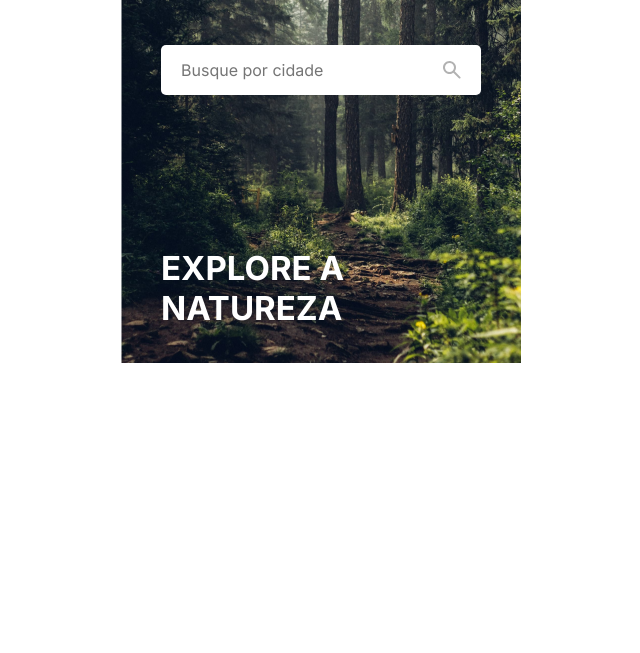
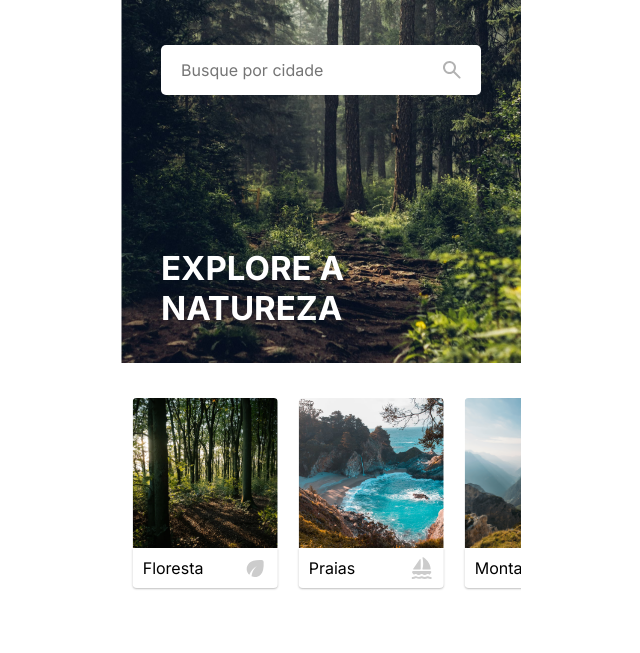
Before and after one commit to Dev-JoseRonaldo/Desafios-Comunidade, a plain HTML site: page index.html in a window 1280 px wide. Shown: the whole page, without its empty margins (319-959 px from the left). Drawn offline with nearby package versions, Linux system fonts and the light colour scheme.

Commit message:
Cards e owl carousel

```diff
--- a/assets/css/base/global.css
+++ b/assets/css/base/global.css
@@ -4,6 +4,7 @@
   --text-white: #ffffff;
   --search-color: #b2b2b2;
   --text-input: #737373;
+  --slider-icon: #cccccc;
 
   --primary-font: 'Inter', sans-serif;
 }
@@ -16,8 +17,7 @@
   font-family: var(--primary-font);
 }
 
-main {
-  display: flex;
-  align-items: center;
-  justify-content: center;
+body {
+  margin: 0 auto;
+  max-width: 400px;
 }
--- /dev/null
+++ b/assets/css/layout/card.css
@@ -0,0 +1,36 @@
+#carousel .content-area .content {
+  width: 145px;
+}
+
+#carousel .content-area .img-area img {
+  width: 100%;
+  height: 150px;
+  object-fit: cover;
+  border-top-left-radius: 4px;
+  border-top-right-radius: 4px;
+}
+
+#carousel .content-area .description-img {
+  width: 100%;
+  height: 40px;
+
+  padding: 10px;
+
+  display: flex;
+  align-items: center;
+  justify-content: space-between;
+
+  background-color: #ffffff;
+  fill: var(--slider-icon);
+
+  border-bottom-left-radius: 4px;
+  border-bottom-right-radius: 4px;
+
+  box-shadow: 0px 1px 2px rgba(0, 0, 0, 0.25);
+  margin-bottom: 42px;
+}
+
+#carousel .content-area .description-img h2 {
+  font-size: 16px;
+  font-weight: 400;
+}
--- a/assets/css/layout/home.css
+++ b/assets/css/layout/home.css
@@ -8,4 +8,6 @@
   background: url(../../img/fundo.png) no-repeat bottom right;
   background-size: cover;
   padding: 45px 40px 35px;
+
+  margin-bottom: 35px;
 }
--- a/assets/css/style.css
+++ b/assets/css/style.css
@@ -5,3 +5,5 @@
 @import url(./layout/search.css);
 
 @import url(./layout/title.css);
+
+@import url(./layout/card.css);
--- /dev/null
+++ b/assets/script/setup_owl.js
@@ -0,0 +1,16 @@
+$('#slider').owlCarousel({
+  center: true,
+  loop: true,
+  margin: 15,
+  nav: false,
+  autoplay: true,
+  responsive: {
+    0: {
+      items: 2
+    },
+
+    800: {
+      items: 2.5
+    }
+  }
+})
--- a/index.html
+++ b/index.html
@@ -7,6 +7,24 @@
     <title>Desafio 09/05</title>
 
     <link rel="stylesheet" href="./assets/css/style.css" />
+
+    <!-- 1. Owl Carousel min .css -->
+    <link
+      rel="stylesheet"
+      href="https://cdnjs.cloudflare.com/ajax/libs/OwlCarousel2/2.3.4/assets/owl.carousel.min.css"
+      integrity="sha512-tS3S5qG0BlhnQROyJXvNjeEM4UpMXHrQfTGmbQ1gKmelCxlSEBUaxhRBj/EFTzpbP4RVSrpEikbmdJobCvhE3g=="
+      crossorigin="anonymous"
+      referrerpolicy="no-referrer"
+    />
+
+    <!-- 2. Owl Carousel Theme .css -->
+    <link
+      rel="stylesheet"
+      href="https://cdnjs.cloudflare.com/ajax/libs/OwlCarousel2/2.3.4/assets/owl.theme.default.min.css"
+      integrity="sha512-sMXtMNL1zRzolHYKEujM2AqCLUR9F2C4/05cdbxjjLSRvMQIciEPCQZo++nk7go3BtSuK9kfa/s+a4f4i5pLkw=="
+      crossorigin="anonymous"
+      referrerpolicy="no-referrer"
+    />
   </head>
   <body>
     <main>
@@ -36,6 +54,104 @@
         </div>
         <h1 class="home__title">EXPLORE A NATUREZA</h1>
       </section>
+
+      <section id="carousel">
+        <div class="slider-group">
+          <div class="container">
+            <div id="slider" class="owl-carousel">
+              <div class="content-area">
+                <div class="content">
+                  <div class="img-area">
+                    <img
+                      src="./assets/img/slide/florestas.jpg"
+                      alt="Imagem de uma floresta tropical durante o dia.É possível observar arvores e folhas."
+                    />
+                  </div>
+                  <div class="description-img">
+                    <h2>Floresta</h2>
+                    <svg
+                      xmlns="http://www.w3.org/2000/svg"
+                      enable-background="new 0 0 24 24"
+                      height="24"
+                      viewBox="0 0 24 24"
+                      width="24"
+                    >
+                      <g><path d="M0,0h24v24H0V0z" fill="none" /></g>
+                      <g>
+                        <path
+                          d="M19.95,5.97c-0.05-1.04-0.89-1.88-1.92-1.92C17.33,4.02,16.66,4,16.01,4C10.98,4,7.49,4.97,5.55,6.91 c-3.68,3.68-3.15,8.9,0.09,11.9c0.01,0,0.01,0,0.01,0c1.51-4.22,4.52-7.16,7.67-8.8c-0.21,0.18-4.7,3.58-5.51,10.25 c1.05,0.48,2.2,0.75,3.36,0.75c2.05,0,4.16-0.8,5.92-2.55C19.28,16.26,20.23,12.1,19.95,5.97z"
+                        />
+                      </g>
+                    </svg>
+                  </div>
+                </div>
+              </div>
+
+              <div class="content-area">
+                <div class="content">
+                  <div class="img-area">
+                    <img
+                      src="./assets/img/slide/praias.jpg"
+                      alt="Imagem de uma praia durante o dia.É possível observar arvores o mar e formações rochosas de tamanho equivalente as arvores."
+                    />
+                  </div>
+                  <div class="description-img">
+                    <h2>Praias</h2>
+                    <svg
+                      xmlns="http://www.w3.org/2000/svg"
+                      enable-background="new 0 0 24 24"
+                      height="24"
+                      viewBox="0 0 24 24"
+                      width="24"
+                    >
+                      <rect fill="none" height="24" width="24" />
+                      <path
+                        d="M11,13V3.59c0-0.49-0.63-0.69-0.91-0.29l-6.54,9.41c-0.23,0.33,0.01,0.79,0.41,0.79h6.54C10.78,13.5,11,13.28,11,13z M20.99,12.98C20.72,7.07,15.9,2.32,13.4,1.23c-0.37-0.16-0.77,0.2-0.67,0.59c0.3,1.13,0.76,3.28,0.76,5.68 c0,2.44-0.49,4.39-0.78,5.35c-0.1,0.32,0.14,0.65,0.48,0.65h7.28C20.76,13.5,21,13.26,20.99,12.98z M20.62,15H3.38 c-0.73,0-1.22,0.76-0.92,1.42c0.43,0.92,1.07,1.71,1.86,2.31c0.38-0.16,0.74-0.38,1.06-0.63c0.35-0.29,0.87-0.29,1.23,0 C7.28,18.63,8.1,19,9,19c0.9,0,1.72-0.37,2.39-0.91c0.35-0.28,0.87-0.28,1.22,0C13.28,18.63,14.1,19,15,19 c0.9,0,1.72-0.37,2.39-0.91c0.35-0.29,0.87-0.28,1.23,0c0.32,0.26,0.67,0.48,1.06,0.63c0.79-0.6,1.43-1.39,1.86-2.31 C21.84,15.76,21.35,15,20.62,15z M22,22c0-0.55-0.45-1-1-1h0c-0.87,0-1.73-0.24-2.53-0.7c-0.29-0.16-0.65-0.17-0.94,0 c-1.59,0.9-3.47,0.9-5.06,0c-0.29-0.16-0.65-0.16-0.94,0c-1.59,0.9-3.47,0.9-5.06,0c-0.29-0.16-0.65-0.16-0.94,0 C4.73,20.76,3.87,21,3,21h0c-0.55,0-1,0.45-1,1c0,0.55,0.45,1,1,1h0c1.15,0,2.3-0.31,3.33-0.94c1.66,1.11,3.78,1.01,5.58,0.14 c1.91,1.05,4.17,1.07,6.09,0.05h0c0.95,0.5,1.97,0.75,3,0.75h0C21.55,23,22,22.55,22,22z"
+                      />
+                    </svg>
+                  </div>
+                </div>
+              </div>
+
+              <div class="content-area">
+                <div class="content">
+                  <div class="img-area">
+                    <img
+                      src="./assets/img/slide/montanhas.jpg"
+                      alt="Imagem de uma floresta tropical durante o dia.É possível observar arvores e folhas."
+                    />
+                  </div>
+                  <div class="description-img">
+                    <h2>Montanhas</h2>
+                  </div>
+                </div>
+              </div>
+            </div>
+          </div>
+        </div>
+      </section>
     </main>
+
+    <footer></footer>
+
+    <!-- CDN files -->
+    <!-- 0. Jquery CDN -->
+    <script
+      src="https://cdnjs.cloudflare.com/ajax/libs/jquery/3.6.0/jquery.min.js"
+      integrity="sha512-894YE6QWD5I59HgZOGReFYm4dnWc1Qt5NtvYSaNcOP+u1T9qYdvdihz0PPSiiqn/+/3e7Jo4EaG7TubfWGUrMQ=="
+      crossorigin="anonymous"
+      referrerpolicy="no-referrer"
+    ></script>
+
+    <!-- 1. Owl Carousel min .js -->
+    <script
+      src="https://cdnjs.cloudflare.com/ajax/libs/OwlCarousel2/2.3.4/owl.carousel.min.js"
+      integrity="sha512-bPs7Ae6pVvhOSiIcyUClR7/q2OAsRiovw4vAkX+zJbw3ShAeeqezq50RIIcIURq7Oa20rW2n2q+fyXBNcU9lrw=="
+      crossorigin="anonymous"
+      referrerpolicy="no-referrer"
+    ></script>
+
+    <!-- Start owl Carousel -->
+    <script src="./assets/script/setup_owl.js" type="text/javascript"></script>
   </body>
 </html>
```
